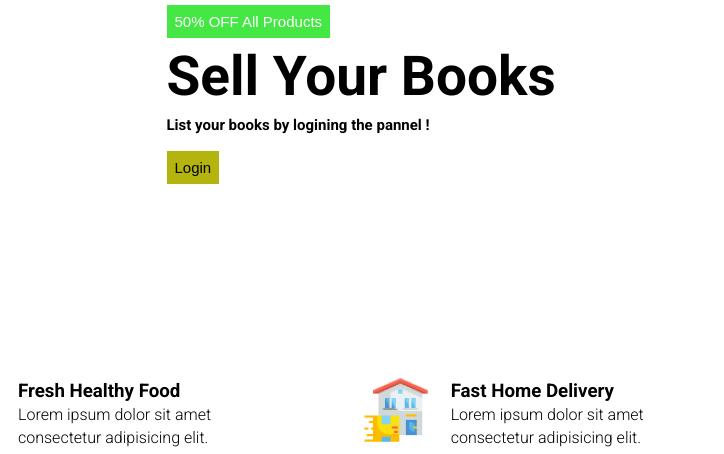
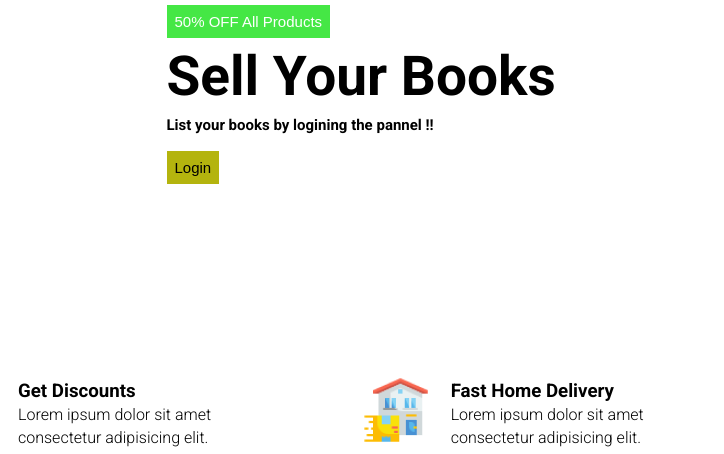
Before and after one commit to deepakguptabca/Book_Bro, a plain HTML site: page index.html in a window 1280 px wide. Shown: the part 93-547 px from the top of the page, 556-1280 px from the left. Drawn offline with Linux system fonts and the light colour scheme.

Commit message:
minor changes

```diff
--- a/index.html
+++ b/index.html
@@ -38,7 +38,7 @@
                 <button class="off">50% OFF All Products</button>
             </div>
             <h1>Sell Your Books</h1>
-            <p>List your books by logining the pannel !
+            <p>List your books by logining the pannel !!
             </p>
             <div>
                 <button class="explore">Login</button>
@@ -62,7 +62,7 @@
                 <img src="icons/fresh.png" alt="discount">
             </div>
             <div>
-                <h3>Fresh Healthy Food</h3>
+                <h3>Get Discounts</h3>
                 <p>Lorem ipsum dolor sit amet consectetur adipisicing elit.</p>
             </div>
         </div>
```
